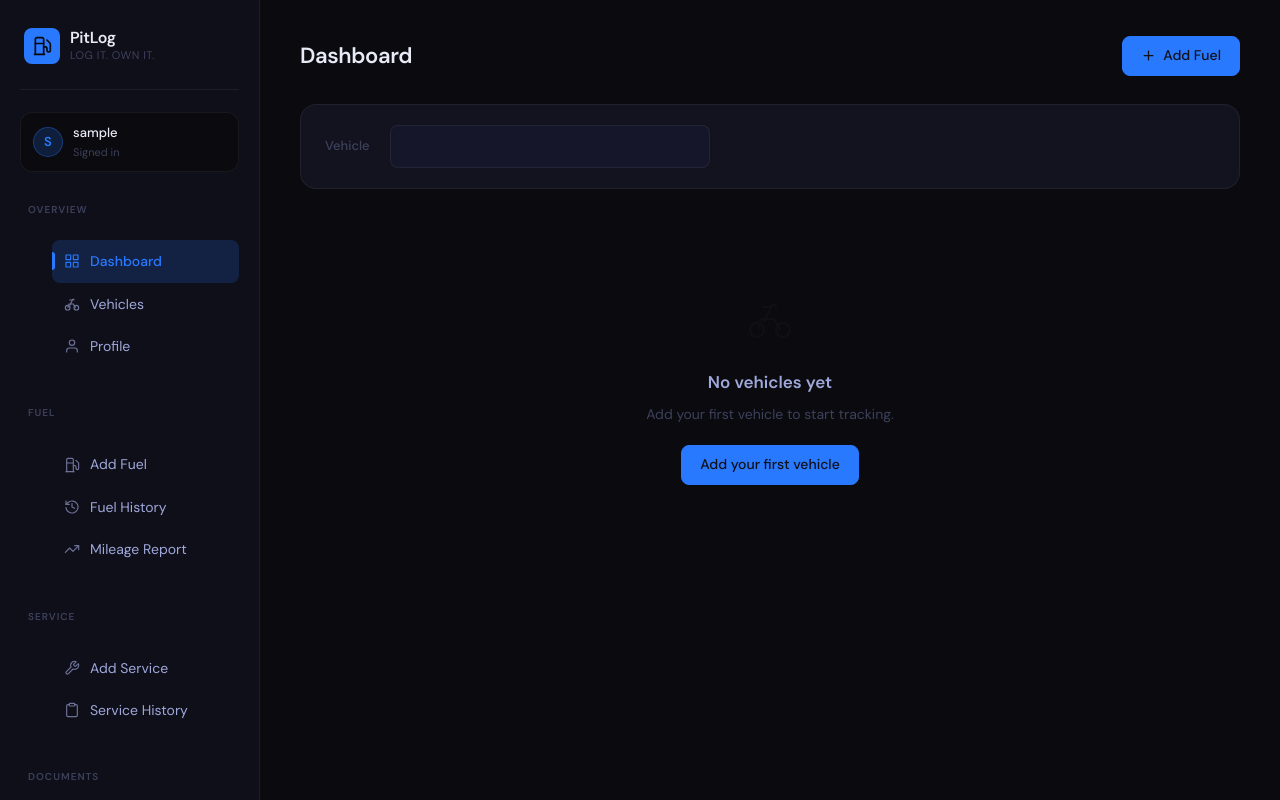
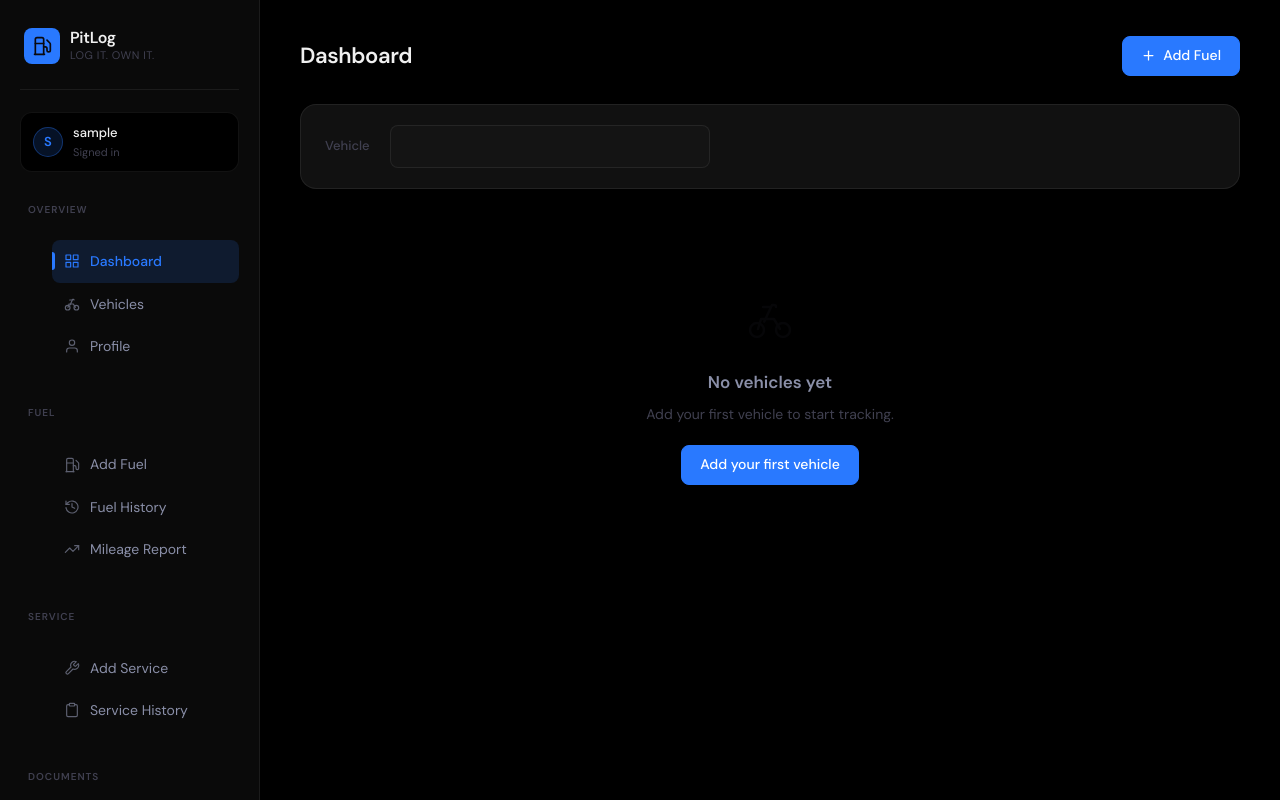
Before and after one commit to akshobyaas/fuel-service-tracker, a Django app: page / in a window 1280 px wide. Run offline with Django 5.2, Linux system fonts and the light colour scheme; the visitor is signed in with stand-in values (Sample User, id 1); data that the repository does not hold is empty.

Commit message:
color scheme corection

```diff
--- a/trk/static/trk/css/style.css
+++ b/trk/static/trk/css/style.css
@@ -6,30 +6,34 @@
 @import url('https://fonts.googleapis.com/css2?family=DM+Sans:wght@300;400;500;600&family=Space+Mono:wght@400;700&display=swap');
 
 /* ── TOKENS — Carbon Black & Electric Blue ── */
+/* ── TOKENS — Carbon Black & Electric Blue ──
+   Dark:  True carbon black bg · Electric blue accent
+   Light: Clean white · Electric blue accent
+─────────────────────────────────────────────── */
 :root {
-  --bg-primary:    #0a0a0f;
-  --bg-secondary:  #0f0f1a;
-  --bg-card:       #13131f;
-  --bg-card-hover: #1a1a2e;
-  --bg-input:      #16162a;
-  --bg-overlay:    rgba(10,10,15,0.90);
+  --bg-primary:    #000000;
+  --bg-secondary:  #0a0a0a;
+  --bg-card:       #111111;
+  --bg-card-hover: #181818;
+  --bg-input:      #141414;
+  --bg-overlay:    rgba(0,0,0,0.92);
   --accent:        #2979ff;
   --accent-dim:    #1a56cc;
-  --accent-glow:   rgba(41,121,255,0.18);
+  --accent-glow:   rgba(41,121,255,0.15);
   --accent-border: rgba(41,121,255,0.35);
   --blue:          #00e5ff;
   --blue-dim:      #00b8d4;
-  --blue-glow:     rgba(0,229,255,0.12);
+  --blue-glow:     rgba(0,229,255,0.10);
   --green:         #00e676;
-  --green-glow:    rgba(0,230,118,0.12);
+  --green-glow:    rgba(0,230,118,0.10);
   --red:           #ff1744;
-  --red-glow:      rgba(255,23,68,0.15);
-  --text-primary:  #e8eaf6;
-  --text-secondary:#9fa8da;
-  --text-muted:    #3d405b;
+  --red-glow:      rgba(255,23,68,0.12);
+  --text-primary:  #f0f0f0;
+  --text-secondary:#8a8fa8;
+  --text-muted:    #404050;
   --text-accent:   #2979ff;
-  --border:        rgba(255,255,255,0.06);
-  --border-hover:  rgba(255,255,255,0.12);
+  --border:        rgba(255,255,255,0.07);
+  --border-hover:  rgba(255,255,255,0.13);
   --border-accent: rgba(41,121,255,0.4);
   --sidebar-w:     260px;
   --radius-sm:     8px;
@@ -180,16 +197,16 @@ body { background-color:var(--bg-primary) !important; }
 .btn { display:inline-flex; align-items:center; gap:7px; font-family:'DM Sans',sans-serif; font-size:14px; font-weight:500; padding:9px 18px; border-radius:var(--radius-sm); border:1px solid transparent; cursor:pointer; transition:all var(--t-fast); text-decoration:none; white-space:nowrap; line-height:1.4; }
 .btn:hover { transform:translateY(-1px); }
 .btn:active { transform:translateY(0) scale(0.98); }
-.btn-primary { background:var(--accent); color:#0f1117; border-color:var(--accent); }
-.btn-primary:hover { background:var(--accent-dim); border-color:var(--accent-dim); box-shadow:0 4px 16px rgba(245,158,11,0.3); color:#0f1117; }
+.btn-primary { background:var(--accent); color:#ffffff; border-color:var(--accent); }
+.btn-primary:hover { background:var(--accent-dim); border-color:var(--accent-dim); box-shadow:0 4px 16px rgba(41,121,255,0.3); color:#ffffff; }
 .btn-secondary { background:var(--bg-input); color:var(--text-secondary); border-color:var(--border); }
 .btn-secondary:hover { background:var(--border); color:var(--text-primary); border-color:var(--border-hover); }
 .btn-danger { background:transparent; color:var(--red); border-color:rgba(239,68,68,0.3); }
 .btn-danger:hover { background:var(--red-glow); border-color:var(--red); color:var(--red); box-shadow:none; }
 .btn-warning { background:transparent; color:var(--accent); border-color:var(--accent-border); }
 .btn-warning:hover { background:var(--accent-glow); border-color:var(--accent); color:var(--accent); }
-.btn-success { background:var(--green); color:#0f1117; border-color:var(--green); }
-.btn-success:hover { background:#059669; border-color:#059669; box-shadow:0 4px 16px rgba(16,185,129,0.25); color:#0f1117; }
+.btn-success { background:var(--green); color:#000000; border-color:var(--green); }
+.btn-success:hover { background:#009962; border-color:#009962; box-shadow:0 4px 16px rgba(0,230,118,0.25); color:#000000; }
 .btn-sm { font-size:12px; padding:6px 12px; }
 .btn-icon { width:15px; height:15px; flex-shrink:0; }
 
```
Also changed, not shown: other parts of trk/static/trk/css/style.css (+30 -17 lines).
